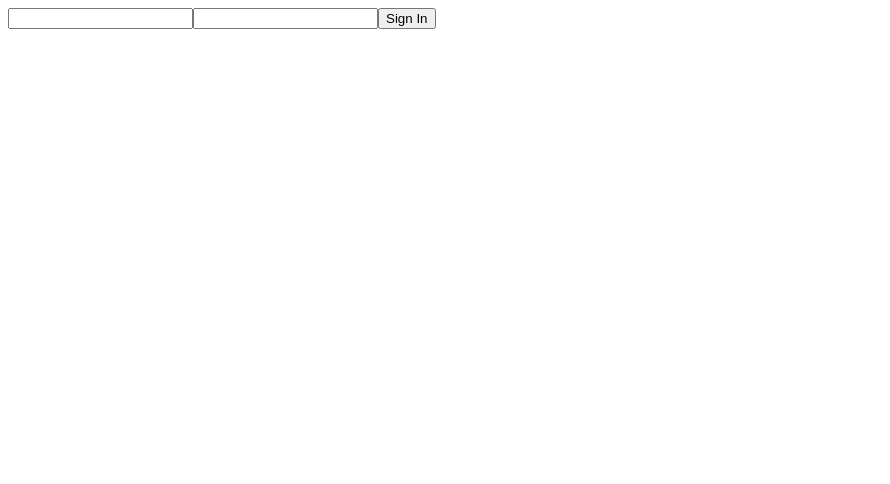
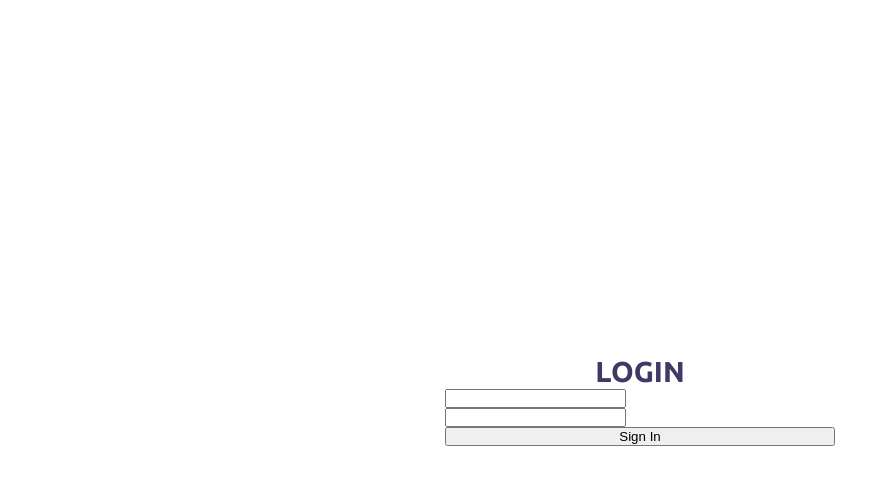
Before and after one commit to robli314/angular-authenticator, an Angular app: page /login in a window 1280 px wide. Shown: the top 484 px of the page, without its empty margins (0-890 px from the left). Built offline with nearby package versions, Linux system fonts and the light colour scheme.

Commit message:
add fonts

```diff
--- a/src/app/authenticator/components/login/login.component.html
+++ b/src/app/authenticator/components/login/login.component.html
@@ -1,5 +1,18 @@
-<form [formGroup]="loginForm" (ngSubmit)="authenticate()">
-  <input type="text" formControlName="username" />
-  <input type="password" formControlName="password" />
-  <button type="submit">Sign In</button>
-</form>
+<div class="container-login">
+  <div class="wrap-login">
+      <span class="login-form-title">Login</span>
+    <form
+      class="form-login"
+      [formGroup]="loginForm"
+      (ngSubmit)="authenticate()"
+    >
+      <div class="wrap-input">
+        <input type="text" formControlName="username" />
+      </div>
+      <div class="wrap-input">
+        <input type="password" formControlName="password" />
+      </div>
+      <button type="submit">Sign In</button>
+    </form>
+  </div>
+</div>
--- a/src/app/authenticator/components/login/login.component.scss
+++ b/src/app/authenticator/components/login/login.component.scss
@@ -0,0 +1,31 @@
+.container-login {
+  min-height: 100vh;
+  width: 100%;
+  display: flex;
+  justify-content: center;
+  align-items: center;
+}
+
+.login-form-title {
+    font-family: Ubuntu-Bold;
+    font-size: 1.8em;
+    text-transform: uppercase;
+    color: #403866;
+    line-height: 1.2;
+    width: 100%;
+    text-align: center;
+    display: block;
+}
+
+.wrap-login {
+    width: 390px;
+}
+
+.form-login {
+    display: flex;
+    flex-direction: column;
+}
+
+.wrap-input {
+    width: 100%;
+}
--- a/src/styles.scss
+++ b/src/styles.scss
@@ -1 +1,16 @@
-/* You can add global styles to this file, and also import other style files */
+* {
+    margin: 0px;
+    padding: 0px;
+    box-sizing: border-box;
+}
+
+@font-face {
+    font-family: 'Ubuntu-Bold';
+    font-style: normal;
+    font-weight: 400;
+    src: local('Ubuntu'), url('../src/assets/fonts/ubuntu.bold.ttf') format('woff');
+}
+
+body {
+    font-family: Ubuntu, "times new roman", times, roman, serif;
+}
```
Also changed, not shown: src/assets/fonts/ubuntu.bold.ttf (added).
